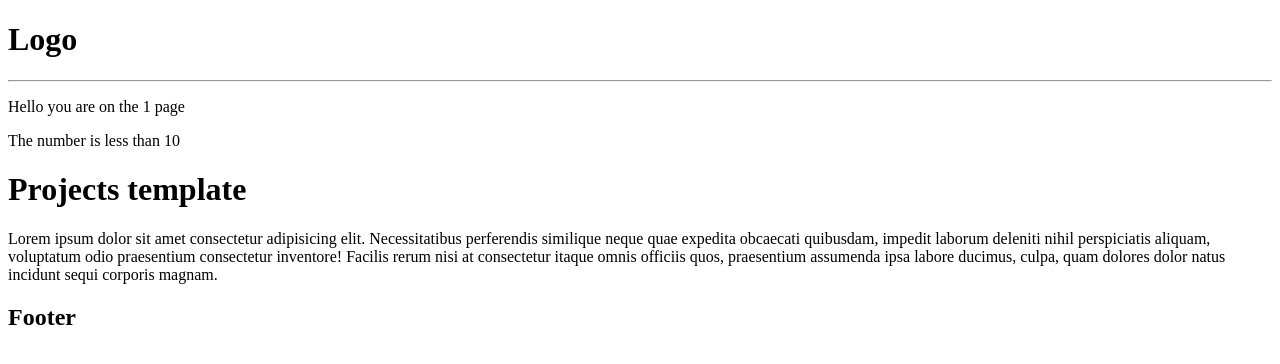
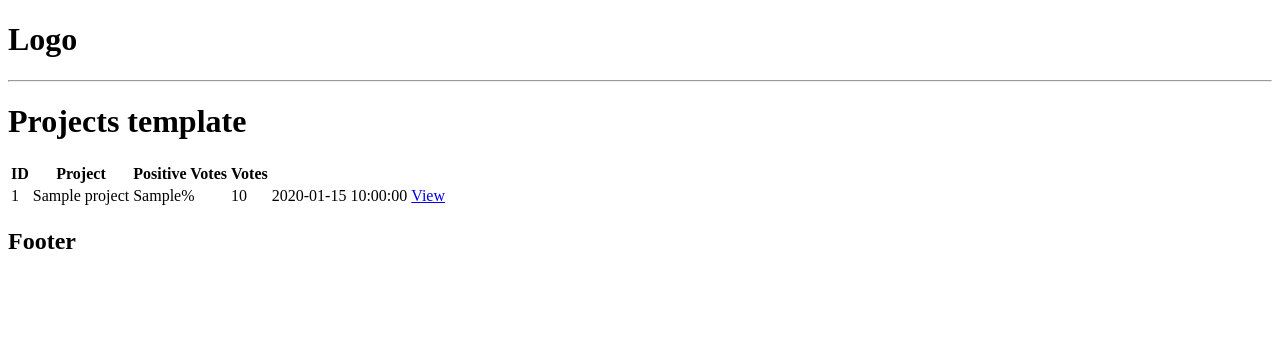
Before and after one commit to Dayana-N/devsearch-django, a Python web app: template projects/templates/projects/projects.html in a window 1280 px wide. Shown: the top 364 px of the page. Run offline with Jinja, Linux system fonts and the light colour scheme; the template is opened without the code that fills it: most values are stand-ins (such as "Sample title", 1, 10 or a date in 2020).

Commit message:
query the database and display projects

```diff
--- a/projects/templates/projects/projects.html
+++ b/projects/templates/projects/projects.html
@@ -1,13 +1,26 @@
 {% extends 'main.html' %}
 {% block content %}
-<p>Hello you are on the {{page}} page</p>
-
-{% if number > 10 %}
-<p>The number is greater than 10</p>
-{% else %}
-<p>The number is less than 10</p>
-{% endif%}
 
 <h1>Projects template</h1>
-<p>Lorem ipsum dolor sit amet consectetur adipisicing elit. Necessitatibus perferendis similique neque quae expedita obcaecati quibusdam, impedit laborum deleniti nihil perspiciatis aliquam, voluptatum odio praesentium consectetur inventore! Facilis rerum nisi at consectetur itaque omnis officiis quos, praesentium assumenda ipsa labore ducimus, culpa, quam dolores dolor natus incidunt sequi corporis magnam.</p>
+<table>
+    <tr>
+        <th>ID</th>
+        <th>Project</th>
+        <th>Positive Votes</th>
+        <th>Votes</th>
+        <th></th>
+    </tr>
+    {% for project in projects %}
+    <tr>
+        <td>{{ project.id }}</td>
+        <td>{{ project.title }}</td>
+        <td>{{ project.vote_ratio }}%</td>
+        <td>{{ project.vote_total }}</td>
+        <td>{{ project.created }}</td>
+        <td><a href="/project/{{project.id}}">View</a></td>
+    </tr>
+    {% endfor %}
+</table>
+
+
 {% endblock content %}
```
Also changed, not shown: projects/templates/projects/single-project.html (+7 -1 lines), projects/views.py (+14 -12 lines).
